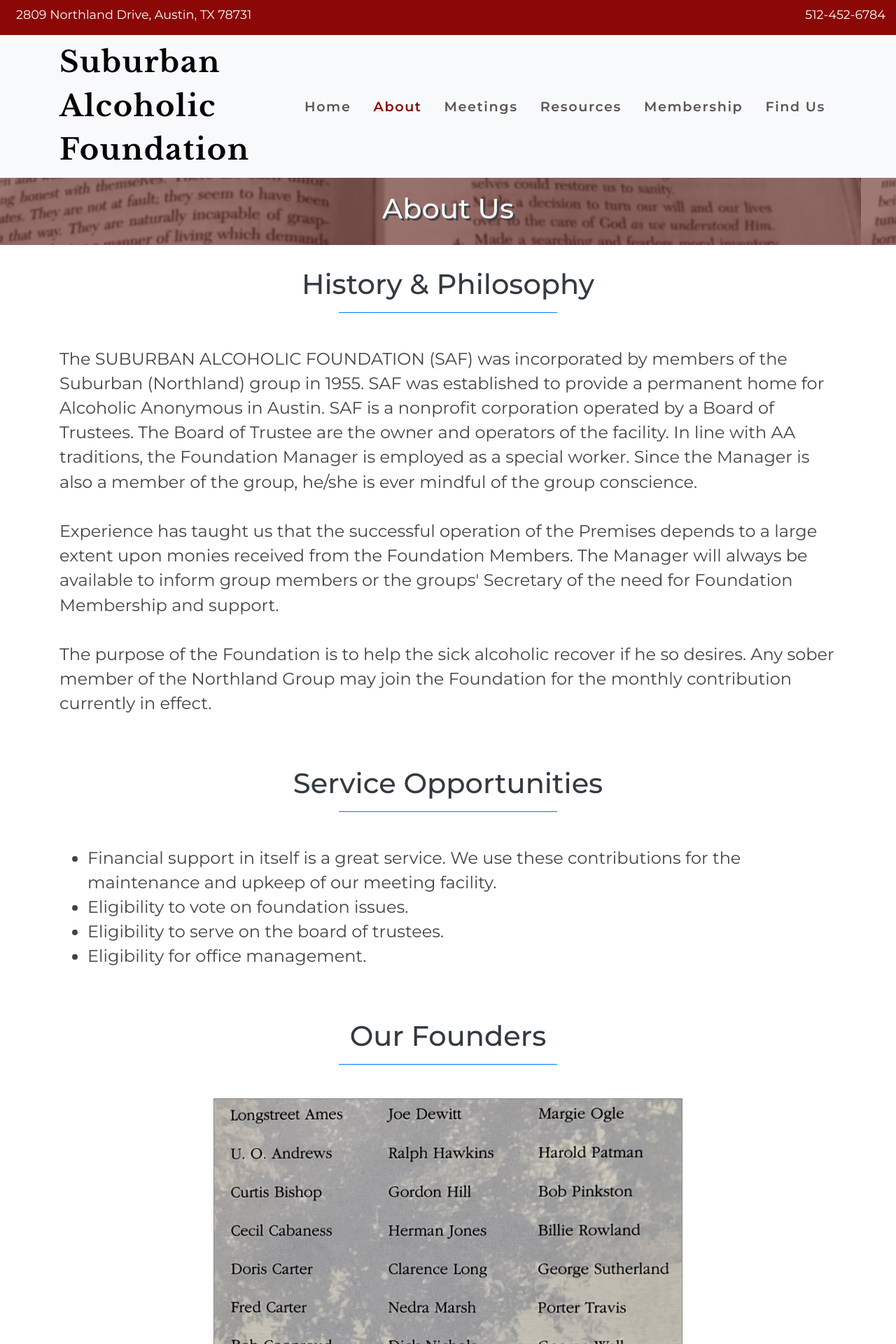
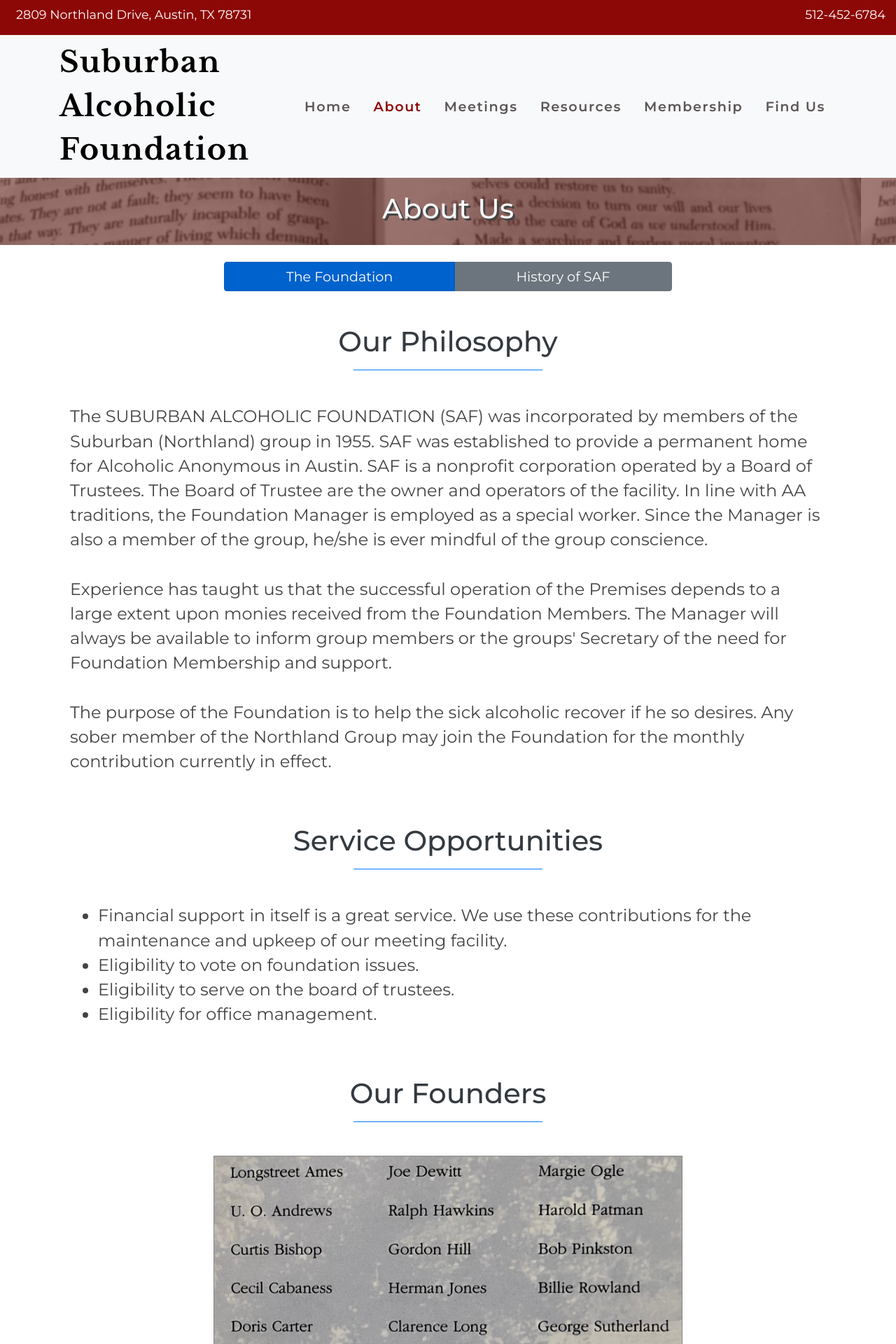
Before and after one commit to dogatonic/saf-website, a PHP site: page /about in a window 1280 px wide. Shown: the top 1920 px of the page at 70% size. Run offline with PHP 8.4, Linux system fonts and the light colour scheme; some libraries are stand-ins or nearby versions; some web fonts are replaced.

Commit message:
New Process for membership form and new History section

```diff
--- /dev/null
+++ b/content_php/history.php
@@ -0,0 +1,153 @@
+
+The Suburban Alcoholic Foundation can trace it lineage to what is considered the first AA meeting in Austin in 1945.<br>
+<br>
+But before that, someone had to bring Alcoholics Anonymous to Texas.<br>
+<br>
+That happened in 1940, when Larry Jewell, a “down on his luck” newspaper man from Ohio, boarded a train for another chance at employment, this time at the Houston Press newspaper.<br>
+<br>
+Clarence Snyder, one of AA’s “original 100,” and the founder of Cleveland’s first AA group, gave a Jewell an AA “Big Book” the night before he left for Texas. Jewell had not even attended his first AA meeting.  <br>
+<br>
+He was in bad shape physically and had been advised by a doctor to move south for his health. Jewell read Alcoholics Anonymous on the train, had a spiritual awakening, and started an AA group when he reached Houston.<br>
+<br>
+Members of that group, Roy Yeargan and Ed Hudson, made a failed attempt that year to get an Austin group started, but the effort fizzled and World War II intervened. Yeargan went into the Army and Hudson went into the Navy. Both returned to Houston in late 1945.<br>
+<br>
+About that time, they were informed that a former member of the Houston group had fallen off the wagon and was checked-in at the Stephen F. Austin hotel in downtown Austin.<br>
+<br>
+That poor alcoholic needed medical help, so the two men enlisted the help of an Austin physician, Dr. David Wade, who they had met in the early days of AA in Houston.  <br>
+<br>
+Dr. Wade knew of two other AA’s in Austin who were recent arrivals here. Clarence Long had just arrived from San Antonio. Long was one of the original founders of the Suburban Alcoholic Foundation.<br>
+<br>
+The other new arrival was Ryan Pearson, who had gotten sober at an AA group in Little Rock, Arkansas.<br>
+<br>
+Around the same time, Austin native Jimmy Meeks, who had sobered up at a Dallas AA group, returned home to the capital city.<br>
+<br>
+On Dec. 12, 1945, Ed Hudson, Ernest Page, Ryan Pearson, Jimmy Meeks and Clarence Long met at Dr. Wade’s office.  They formed Austin’s first AA group and held the first AA meeting in Austin the next day. <br>
+The first meetings took place at the Hudson house on West 7th Street and eventually the meeting moved to the Driskill Hotel on East 6th Street. <br>
+<br>
+The hotel charged a minimal fee to use a room for AA meetings. Over time, however, the relationship with the hotel soured as “wet” alcoholics caused disturbances when attempting to find the meeting.<br>
+<br>
+By 1947, what was called the Downtown Group was renting a clubhouse, which it quickly outgrew, on West 18th Street. The group returned to the Hudson family house by 1948. The Downtown Group continued to meet there until 1955.<br>
+<br>
+That summer, the Suburban Alcoholic Foundation was formed “to provide a permanent home for AA in Austin.” It has done so ever since. The Texas Secretary of State’s Office granted the Foundation’s Articles of Incorporation on July 13, 1955.<br>
+<br>
+Days later, on July 18, the Foundation bought a thirty-five-year old, two-story, brick, Tudor-revival style house on 2.4 acres located at 2100 West 35th Street.  The home was at the northwest corner of the intersection of West 35th Street and the Missouri Pacific Railroad track.  <br>
+<br>
+This clubhouse was known as “The Oaks.” It got its name from the large stand of ancient oak trees that surrounded the house on the property. Heading west on 35th Street, one can look off to the right when crossing the Mopac Expressway and see some of those old oak trees still standing on the west side of Mopac.<br>
+<br>
+The Foundation took out a $36,000 mortgage and spent an additional $2,000 on furniture used to furnish the home. Thirty-six thousand dollars in 1955 is roughly $350,000 in today’s money and the furniture would have cost almost $20,000.<br>
+<br>
+“The Suburban AA Group” met in the new clubhouse. It is somewhat amusing to think of the West 35th Street and Camp Mabry area as “the suburbs,” but it was back then!<br>
+<br>
+According the Austin Statesman newspaper, (it wasn’t the American-Statesman yet), an Open House marking the dedication of the clubhouse was held on Sunday, Oct. 16, 1955.  The Austin Statesman said Dr. Frederick Brooks, “the first Austin pastor to recognize and endorse AA as a spiritual movement,” was the guest of honor.<br>
+<br>
+The old home struggled to keep up with the group’s large membership.  The bathroom facilities were often cited as a problem.  Yet AA and Al-Anon thrived there.<br>
+<br>
+By 1964, the City of Austin’s expansion and improvement of what was then called Mopac Boulevard led to the closing of the West 35th Street clubhouse. It was in the proposed right of way for the present West 35th Street Mopac overpass. The city taking of the property proved to be a godsend as it led to the larger, present-day clubhouse. <br>
+<br>
+In late 1964, Trueman O’Quinn, a member of the Suburban AA Group (and a former member of the Texas Legislature, City of Austin Attorney, and Texas Court of Appeals  Justice) was directed by the Foundation to negotiate with the City of Austin to arrange compensation for the taking of the property.<br>
+<br>
+A condemnation hearing was held on Jan. 28, 1965. On Feb. 3, an agreement between the Foundation and the City of Austin was signed to record the deal O’Quinn had brokered with the City on the Foundation’s behalf.   <br>
+<br>
+In exchange for the West 35th Street property, the City of Austin provided the Foundation $27,500 and five acres of land at the southwest corner of Northland Drive and Shoal Creek. <br>
+<br>
+The Foundation used some of that money to pay off the $15,000 it still owed on the West 35th Street clubhouse mortgage. The rest was put aside for a new building. <br>
+<br>
+The deal between the Foundation and the City required approval by the Austin City Council.   It was a squeaker of a vote, 3-2. O’Quinn reported to the Foundation that the two council members who voted “no” apparently wanted the money to be spent on hike and bike trails.<br>
+<br>
+The agreement with the City also allowed the Foundation to continue to use the West 35th Street property while the new clubhouse was being built. The City charged the SAF a monthly rent of $100.<br>
+<br>
+The Foundation appointed an eight-member building committee, chaired by SAF member Bill Carter, to secure an architect and construction firm to build a new clubhouse. It would be purpose-designed to serve the needs of the AA community. <br>
+<br>
+It is important to note that two of the eight-member building committee were Al-Anon members - Eloise Cabiness and Ann Cook.  <br>
+<br>
+On April 7, 1965, the Foundation signed a contract with Austin architect Fred Winfield Day to design the SAF clubhouse.  Day also served as the Foundation’s representative during the construction process.   He was paid $5,534 for the plans and project management.   <br>
+<br>
+Day designed several public and business buildings in Austin, some of which are still extant. Perhaps his most famous commission is the older portion of the University of Texas Alumni Center (1965) on the east side of the U.T. Campus.  <br>
+<br>
+Both the SAF clubhouse and the Alumni Center are designed in the Mid-Century Modern style.  One can see similar details in both buildings such as extensive use of mahogany paneling and beamed ceilings, as well as floor to ceiling glass windows and a fireplace in a large public area.<br>
+<br>
+Day’s preliminary plans were approved by the Foundation during the summer of 1965 and initial project estimates were completed. <br>
+<br>
+The SAF secured a $75,000, 25-year loan at 6.25 percent interest with the Mutual Savings Institution of Austin.  The monthly note was $494.80.  The clubhouse was paid off during the 1980’s.<br>
+<br>
+Twenty-two individuals, all of whom have passed away, signed the loan and put up the collateral to secure it.  Austin AA’s owe them a huge debt of gratitude. The names of the 22 are listed at the entrance of the SAF clubhouse:<br>
+<br>
+<br>
+<br>
+Longstreet Ames<br>
+Urban Andrews<br>
+Curtis Bishop<br>
+Cecil Cabaniss<br>
+Doris Carter<br>
+Fred Carter<br>
+Bob Coonroud<br>
+Joe Dewitt<br>
+Ralph Hawkins<br>
+Gordon Hill<br>
+Herman Jones<br>
+Clarence Long<br>
+Nedra Marsh<br>
+Dick Nichols<br>
+Margie Ogle<br>
+Harold Patman<br>
+Bob Pinkston<br>
+Billie Rowland<br>
+George Sutherland<br>
+Porter Travis<br>
+George Wall<br>
+Martin Wukasch<br>
+<br>
+<br>
+<br>
+On Nov. 10, 1965, the Foundation signed a contract with the Matthews, Newman, Oge Contractors to build the clubhouse. The projected cost was $73,500.<br>
+<br>
+Austin Mayor Lester Palmer and SAF Board of Trustees chairman Cecil Cabiness, turned the first shovelfuls of dirt to start the construction process. The shovel they used, and the original wooden entrance door handles, are housed in an exhibit case at the front of “the Big Room.”<br>
+<br>
+With change orders and cost adjustments, the building cost $76,763.19 to construct. The lumber alone cost more than $19,000.<br>
+<br>
+The building was furnished, for the most part, by Cabiness and Brown furniture store in downtown Austin.  The cost of furnishings was just over $5,000.<br>
+<br>
+All together (architect, construction, furnishings, parking lot, lighting, etc.), the clubhouse was built and furnished for $93,861.46, roughly $775,000 in today’s dollars.<br>
+<br>
+The building was finished in late July of 1966.<br>
+<br>
+A letter to the Foundation dated Aug. 1, 1966, from Bill Carter, head of the Foundation’s Building Committee, recommended specific rules for the clubhouse’s facilities. The Committee also suggested that the words “But for the Grace of God” be carved at the entrance of “the Big Room.”<br>
+<br>
+An Opening Festivities Planning Committee appointed by the Foundation earlier in the year decided on a three-day celebration of the new clubhouse on the weekend of August 5-7, 1966.  <br>
+<br>
+According to copies of thank-you notes prepared by Foundation member Doris Carter, the event indeed happened on those dates. <br>
+<br>
+The Foundation’s June 1966 meeting minutes note the plans called for a dedication at 7pm on Friday, Aug. 5, followed by an AA meeting at 8 pm.  The Foundation would celebrate its 11th anniversary of Saturday, Aug. 6, and another AA meeting would take place at 11 am on Sunday morning, Aug. 7.  <br>
+<br>
+Those were the plans, at least, two months out.<br>
+<br>
+The oral history handed down by those present is that first meeting of the Suburban AA Group at the new clubhouse say it was chaired by Fred Carter, one of those 22 who vouched for the loan. Carter had also served on the building committee.<br>
+<br>
+The meeting opened at the old clubhouse on West 35th Street. At the usual 7th Tradition intermission, the attendees got into their cars, left that location and came to the present-day clubhouse where the meeting resumed. <br>
+<br>
+AA meetings have been held here ever since.  So have meetings of Al-Anon and Alateen.<br>
+<br>
+Alcoholism is a family disease. The SAF clubhouse was built with the purpose of serving not just the alcoholic, but the family as well. An SAF old timer once recounted that it in the early days, “it seemed as if each AA member had an Al-Anon attached.”<br>
+<br>
+In addition to meetings of AA, Al-Anon and Alateen, there were regular events such as dances with a live band, holiday gatherings, and bingo. The “card room” was active from the very beginning. “Suburban Rummy” was and remains the game of choice.<br>
+<br>
+The original patio had a large stone grill set up at one corner for cookouts.   It eventually was moved to another portion of the property.<br>
+<br>
+Originally a custodian/caretaker lived onsite in the area now configured as the babysitting room.<br>
+<br>
+The clubhouse also had a “drying out room” to help the “wet” alcoholic who stumbled through our doors.<br>
+<br>
+In the early days, a register was passed in the AA meeting to record names and phone numbers.   If time elapsed and one wasn’t seen at a meeting, they would be contacted to see how they were doing.  <br>
+<br>
+As there were few Austin AA groups at the time, meetings were always packed, but as the old AA joke goes, “all it takes is a resentment and a coffeepot to start a new AA group.”  <br>
+<br>
+In the early 1980’s, a “singleness of purpose” dispute amongst the AA’s led to the brief closure of clubhouse and the eventual creation of the Northland AA Group. It took up residency in the SAF clubhouse. Other members of the original Suburban AA Group decided to keep that name and took its meetings to another location. <br>
+<br>
+Both groups continue to serve the Austin AA community to this day.<br>
+<br>
+The SAF clubhouse became a non-smoking facility in 2005. In 2012, the Foundation undertook a major renovation of the clubhouse that included reconfiguring spaces and construction of new, larger bathrooms.  <br>
+<br>
+One can truly say it was a project of the Austin AA community at large because it was funded by Foundation-members and non-members alike.<br>
+<br>
+The Foundation and the SAF clubhouse continue to serve the Austin AA community by “providing a permanent home for AA in Austin.”<br>
+ <br>
--- a/js/plugins.js
+++ b/js/plugins.js
@@ -185,7 +185,7 @@ $(function () {
 	$("#membership-form").on("submit", function (e) {
 		// if the validator does not prevent form submit
 		if (!e.isDefaultPrevented()) {
-			var url = "/includes/membership_process.php";
+			var url = "/process/membership_process.php";
 
 			// POST values in the background the the script URL
 			$.ajax({
--- a/pages/about.php
+++ b/pages/about.php
@@ -21,12 +21,38 @@
 		</div>
 		<!-- End Fixed Background IMG -->
 
-		<div class="col-12 text-center mt-2 bodydiv">
+		<!-- <div class="col-12 text-center mt-2 bodydiv">
 			<h1 class="text-dark pt-4">History & Philosophy</h1>
 			<div class="border-top border-primary w-25 mx-auto my-3"></div>
 			<p class="lead"></p>
+		</div> -->
+
+		<div class="container my-4  text-center ">
+
+			<div class="btn-group buttonGroupAbout" role="group" aria-label="meetings" style="width: 100%; max-width: 40rem;">
+				<button type="button" id="bAboutPhilosophy" class="btn bAboutGroup btn-secondary" style="font-size: 1.2rem;">The Foundation</button>
+				<button type="button" id="bAboutHistory" class="btn bAboutGroup btn-secondary-2" style=" font-size: 1.2rem;">History of SAF</button>
+			</div>
 		</div>
 
+		<!-- BEGIN: Div for Online meeting schedule -->
+		<div id='divAboutHistory' class="container" style='border:0px solid #0f0;'>
+			<div class="col-12 text-center bodydiv">
+				<h1 class="text-dark pt-4">Our History</h1>
+				<div class="border-top border-primary w-25 mx-auto my-3"></div>
+			</div>
+			<div class="container my-1" style='border:0px solid #f00; padding:20px 0px;'>
+				<p class="statement">
+				<?php require_once(__ROOT__ . "/content_php/history.php"); ?>
+				</p>
+			</div>
+		</div>
+
+		<div id='divAboutPhilosophy' class="container" style='border:0px solid #0f0;'>
+		<div class="col-12 text-center bodydiv">
+				<h1 class="text-dark pt-4">Our Philosophy</h1>
+				<div class="border-top border-primary w-25 mx-auto my-3"></div>
+			</div>
 			<div class="container my-5 bodydiv">
 				<p class="statement">
 The SUBURBAN ALCOHOLIC FOUNDATION (SAF) was
@@ -53,7 +79,6 @@ Northland Group may join the Foundation for the monthly
 contribution currently in effect.
 				</p>
 			</div>
-
 			<div class="col-12 text-center mt-2 bodydiv">
 						<h1 class="text-dark pt-4">Service Opportunities</h1>
 						<div class="border-top border-primary w-25 mx-auto my-3"></div>
@@ -80,8 +105,7 @@ contribution currently in effect.
 						<img src="/img/founders.jpg" alt="Our Founders" style='border: 1px solid #888;' class='faux_northland'>
 						</div>
 					</div>
-
-
+			</div>
 		</div>
 
 
--- a/pages/meetings.php
+++ b/pages/meetings.php
@@ -119,7 +119,7 @@ foreach($arrDays as $sEachDay){
 				<br><br>
 
 			</div>
-			</div>
+		</div>
 
 
 		<!-- Start Footer -->
--- a/pages/membership.php
+++ b/pages/membership.php
@@ -45,7 +45,7 @@
 
 				<div class="col-md-7" >
 					<div style="background: #ddd; border-radius: 8px; padding:10px; margin: 0px 0px 20px 0px;">
-						<form id="membership-form" method="post" action="/includes/membership_process.php">
+						<form id="membership-form" method="post" action="/process/membership_process.php">
 						<div class="messages"></div>
 							<div class="" style="margin: 2px 0px; font-size: 1.3rem;">Become a Foundation Member Today!</div>
 							<div class="form-group">
```
Also changed, not shown: includes/membership_process.php (deleted, +0 -20 lines), js/saf.js (+26 -0 lines), pages/resources.php (+12 -8 lines), process/membershipForm.txt (added, +7 -0 lines), process/membership_process.php (added, +45 -0 lines). Lines whose indentation alone changed are shown as unchanged.
